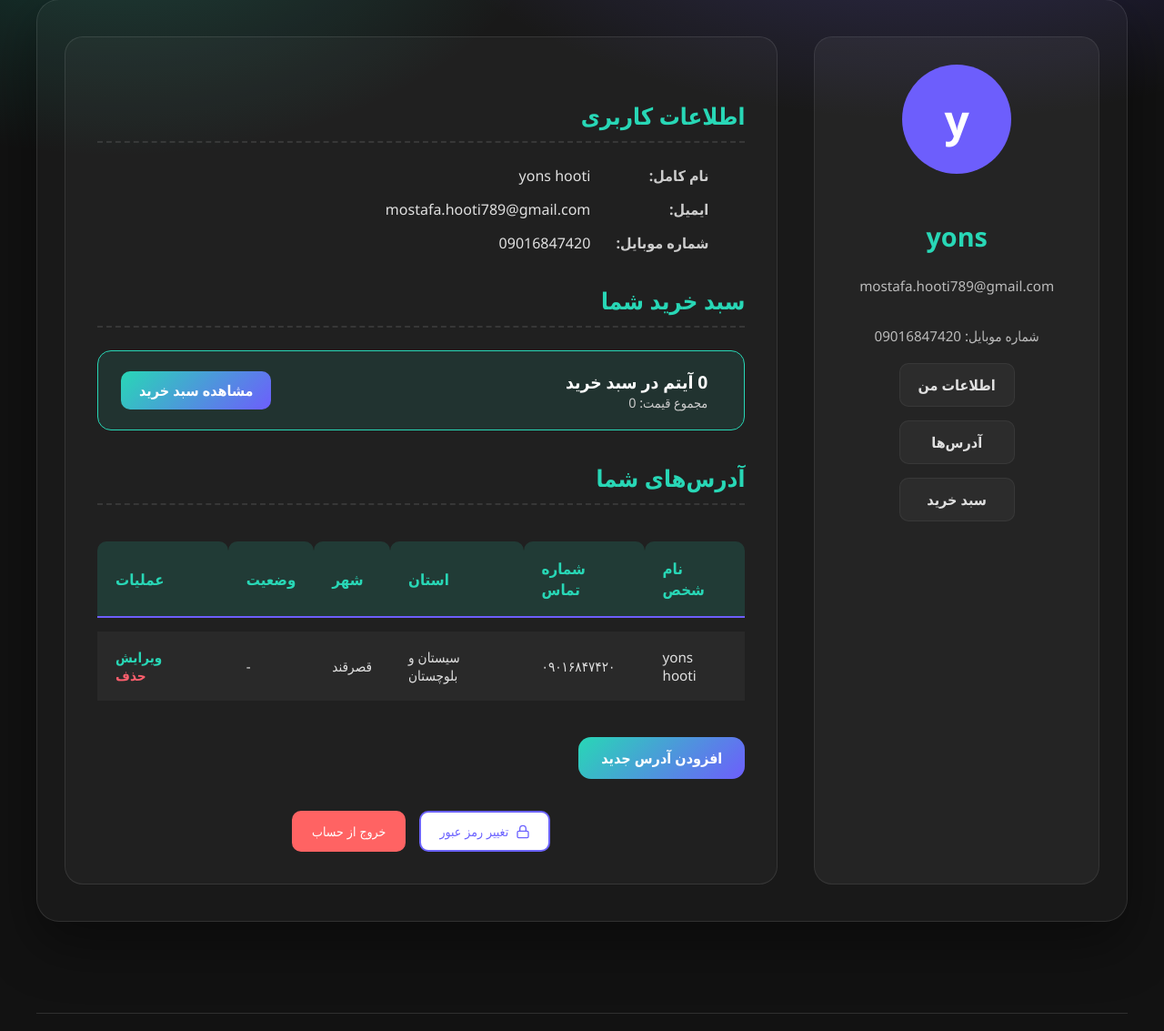
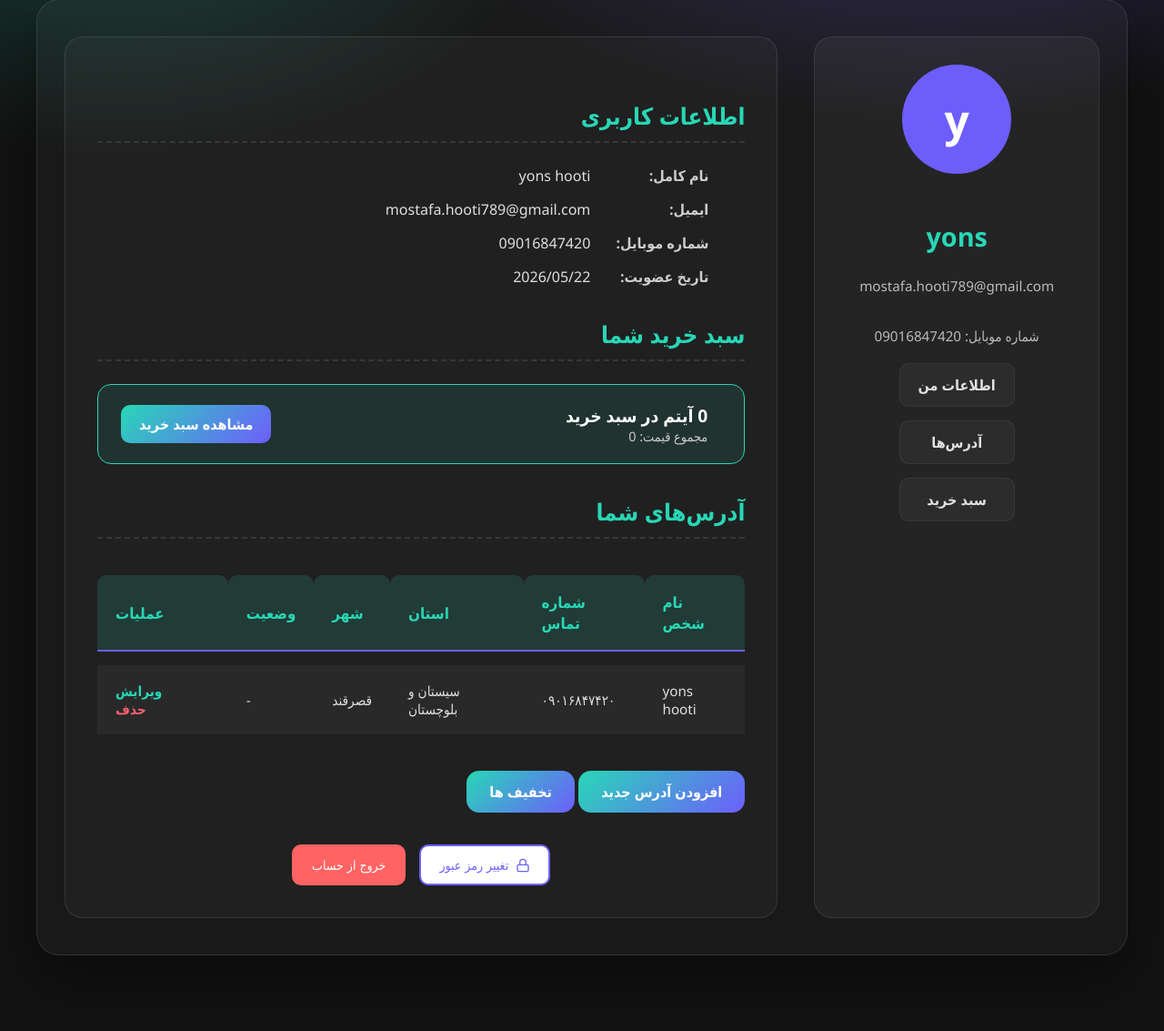
Before and after one commit to yunus-hooti/store, a Django app: page /account/profile/ in a window 1280 px wide. Shown: the part 153-1286 px from the top of the page at 91% size. Run offline with Django 5.2, Linux system fonts and the light colour scheme; a user stored in the database is signed in; data comes from the database, SQL or seed files in the repository; both versions use the stored data as it was after the commit.

Commit message:
Adding a link to the list of discounts to the profile

```diff
--- a/account/templates/account/profile.html
+++ b/account/templates/account/profile.html
@@ -418,8 +418,7 @@
                 <li><strong>نام کامل:</strong> {{ user.first_name }} {{user.last_name}}</li>
                 <li><strong>ایمیل:</strong> {{ user.email|default:"-' -" }}</li>
                 <li><strong>شماره موبایل:</strong> {{ user.phone|default:"-' -" }}</li>
-        {# اضافه کردن فیلدهای دیگر پروفایل در صورت نیاز #}
-        {# <li><strong>تاریخ عضویت:</strong> {{ user.date_joined|date:"Y/m/d" }}</li> #}
+                <li><strong>تاریخ عضویت:</strong> {{ user.date_joined|date:"Y/m/d" }}</li>
             </ul>
         </section>
 
@@ -434,8 +433,7 @@
                         <p>مجموع قیمت: {{ total_price }}</p> {# نمایش مجموع قیمت در صورت دسترسی #}
                     </div>
                 </div>
-        <a href="{% url 'cart:detail_cart' %}" class="view-cart-btn">مشاهده سبد خرید</a> {# فرض بر وجود مسیر cart:view_cart #}
-      </div>
+                <a href="{% url 'cart:detail_cart' %}" class="view-cart-btn">مشاهده سبد خرید</a></div>
         </section>
 
         <!-- بخش آدرس‌ها -->
@@ -456,7 +454,7 @@
                     <tbody>
                     {% for address in address_user %} {# فرض بر این است که address_user از view ارسال شده #}
                     <tr>
-              <td>{{ address.user.first_name }}  {{ address.user.last_name }}</td>
+                        <td>{{ address.user.first_name }} {{ address.user.last_name }}</td>
                         <td>{{ address.phone_number }}</td>
                         <td>{{ address.province }}</td>
                         <td>{{ address.city }}</td>
@@ -469,9 +467,12 @@
                         </td>
                         <td class="actions">
                             {# لینک ویرایش #}
-                <a href="{% url 'account:edit_address' address.pk %}" class="edit-link"><i class="fas fa-edit"></i> ویرایش</a>
+                            <a href="{% url 'account:edit_address' address.pk %}" class="edit-link"><i
+                                    class="fas fa-edit"></i> ویرایش</a>
                             {# لینک حذف #}
-                <a href="{% url 'account:delete_address' address.pk %}" onclick="return confirm('آیا از حذف این آدرس مطمئن هستید؟');" class="delete-link"><i class="fas fa-trash-alt"></i> حذف</a>
+                            <a href="{% url 'account:delete_address' address.pk %}"
+                               onclick="return confirm('آیا از حذف این آدرس مطمئن هستید؟');" class="delete-link"><i
+                                    class="fas fa-trash-alt"></i> حذف</a>
                         </td>
                     </tr>
                     {% empty %}
@@ -483,7 +484,12 @@
                 </table>
             </div>
             {# دکمه افزودن آدرس جدید #}
-      <a href="{% url 'account:address_create' %}" class="add-address-btn"><i class="fas fa-plus-circle"></i> افزودن آدرس جدید</a> {# فرض بر وجود مسیر address_create #}
+            <a href="{% url 'account:address_create' %}" class="add-address-btn"><i class="fas fa-plus-circle"></i>
+                افزودن آدرس جدید</a> {# فرض بر وجود مسیر address_create #}
+            {% if user.is_superuser %}
+            <a href="{% url 'coupon:coupon_list' %}" class="add-address-btn"><i class="fas fa-plus-circle"></i>
+                تخفیف ها</a>
+            {% endif %}
         </section>
 
         <div class="profile-actions-container">
@@ -503,6 +509,7 @@
         </div>
 
 
-  </div> {# end profile-content #}
+    </div>
+    {# end profile-content #}
 </div> {# end profile-container #}
 {% endblock %}
```
Also changed, not shown: db.sqlite3. Lines whose indentation alone changed are shown as unchanged.
